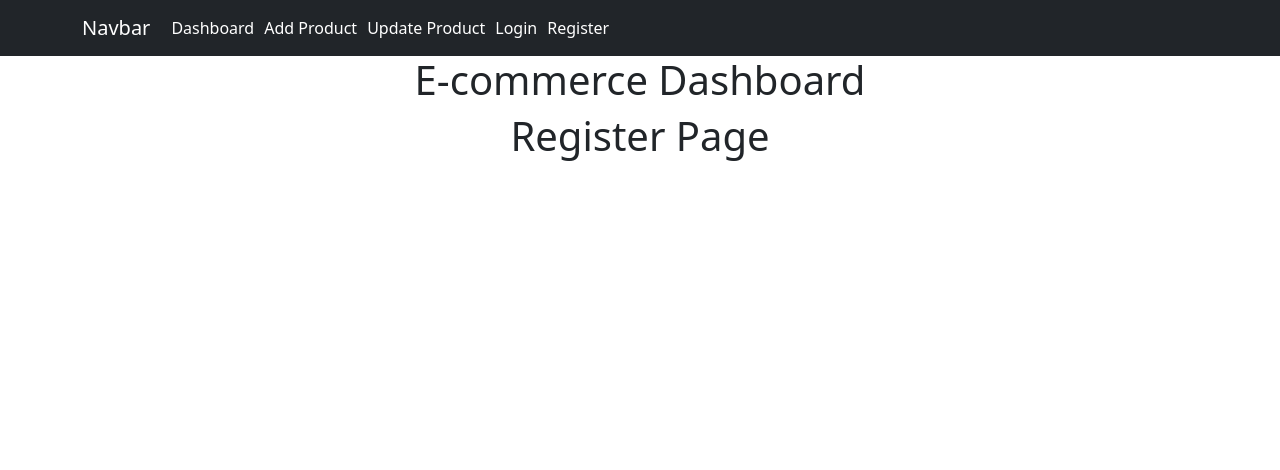
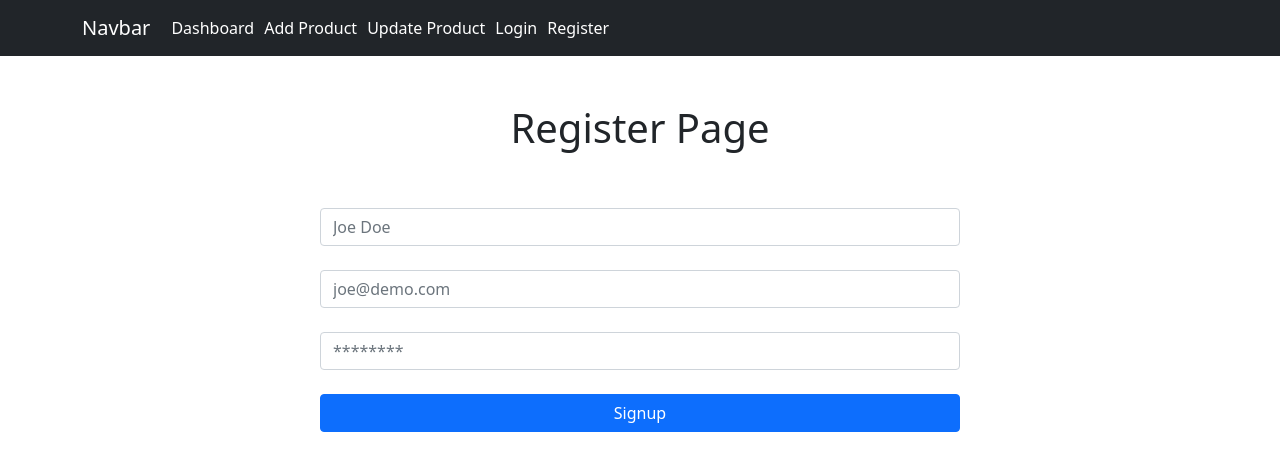
Before and after one commit to abinash0013/react-ecomm-dash, a React (Create React App) app: page /Register in a window 1280 px wide. Shown: the top 470 px of the page. Built offline with nearby package versions, Linux system fonts and the light colour scheme.

Commit message:
working with feach api and connect with react form

```diff
--- a/src/App.js
+++ b/src/App.js
@@ -13,7 +13,6 @@ function App() {
         <div className="App">
             <BrowserRouter>
                 <Header />
-                <h1>E-commerce Dashboard</h1>
                 <Routes>
                     <Route path="Add" element={<Add />} />
                 </Routes>
--- a/src/Header.js
+++ b/src/Header.js
@@ -9,10 +9,10 @@ function Header() {
                     <Navbar.Brand href="#home">Navbar</Navbar.Brand>
                     <Nav className="me-auto _navbar_warpper">
                         <Link to="/">Dashboard</Link>
-                        <Link to="/add">Add Product</Link>
-                        <Link to="/update">Update Product</Link>
-                        <Link to="/login">Login</Link>
-                        <Link to="/register">Register</Link>
+                        <Link to="/Sdd">Add Product</Link>
+                        <Link to="/Update">Update Product</Link>
+                        <Link to="/Login">Login</Link>
+                        <Link to="/Register">Register</Link>
                     </Nav>
                 </Container>
             </Navbar>
--- a/src/Register.js
+++ b/src/Register.js
@@ -1,7 +1,70 @@
+import React, { useState } from "react";
+// import { useHistory } from "react-router-dom";
+import { useNavigate } from "react-router-dom";
+// import { useNavigate } from "react-router-dom";
+
 function Register() {
+    const [name, setName] = useState();
+    const [email, setEmail] = useState();
+    const [password, setPassword] = useState();
+    // const history = useHistory;
+    const navigate = useNavigate;
+    async function signup() {
+        let item = { name, email, password };
+        console.log(item);
+        let result = await fetch("http://127.0.0.1:8000/api/register", {
+            method: "POST",
+            headers: {
+                "Content-Type": "application/json",
+                Accept: "application/json",
+            },
+            body: JSON.stringify(item),
+        });
+        result = await result.json();
+        console.log("result", result);
+        localStorage.setItem("user-info", JSON.stringify(result));
+        // history.push("/add");
+        // const navigate = useNavigate();
+        navigate("/add");
+    }
+    // const navigate = useNavigate();
+    // navigate("/add");
     return (
-        <div>
-            <h1>Register Page</h1>
+        <div className="col-sm-6 offset-sm-3 border-1">
+            <h1 className="p-5">Register Page</h1>
+            <input
+                type="text"
+                className="form-control"
+                placeholder="Joe Doe"
+                value={name}
+                onChange={(e) => {
+                    setName(e.target.value);
+                }}
+            />
+            <br />
+            <input
+                type="text"
+                className="form-control"
+                placeholder="joe@demo.com"
+                value={email}
+                onChange={(e) => {
+                    setEmail(e.target.value);
+                }}
+            />
+            <br />
+            <input
+                type="password"
+                className="form-control"
+                placeholder="********"
+                value={password}
+                onChange={(e) => {
+                    setPassword(e.target.value);
+                }}
+            />
+            <br />
+            <button onClick={signup} className="btn btn-primary d-block w-100">
+                Signup
+            </button>
         </div>
     );
 }
```
Also changed, not shown: src/test.js (added).
